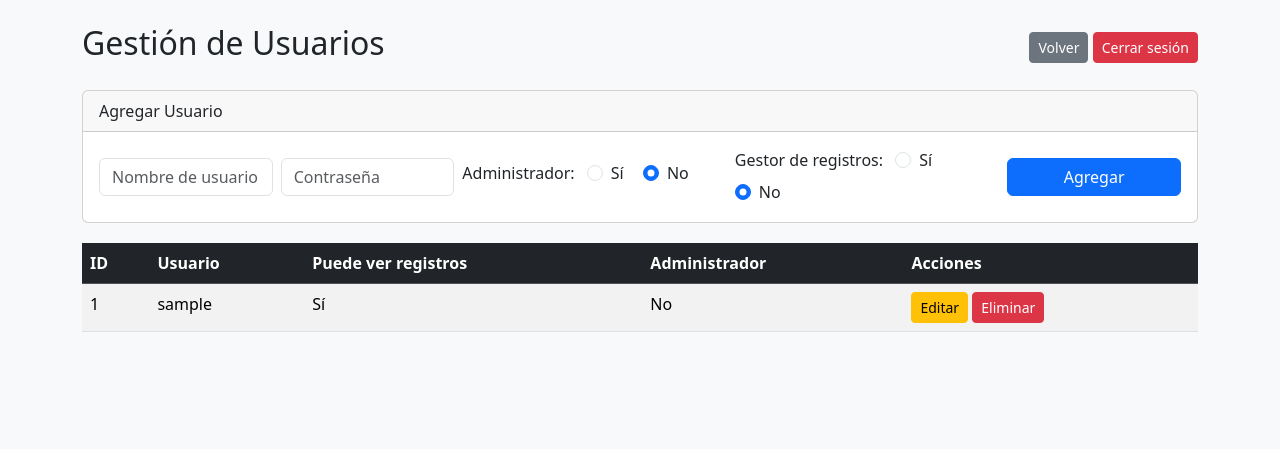
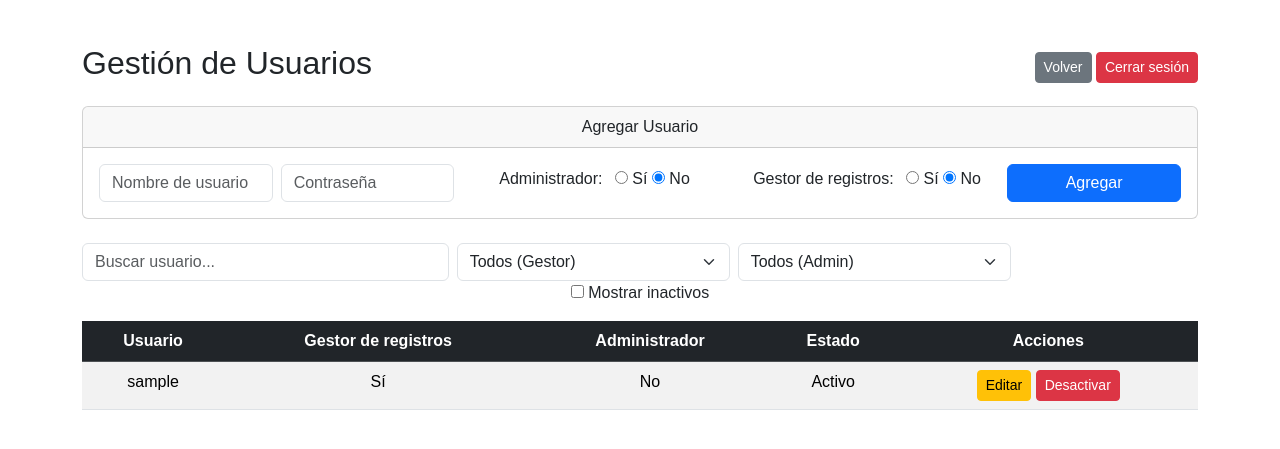
Before and after one commit to hectorxavier/qr-reader-web, a Flask app: page /usuarios in a window 1280 px wide. Shown: the top 449 px of the page. Run offline with Flask 3, Linux system fonts and the light colour scheme; a user stored in the database is signed in; a database or web service that is not in the repository returns one stand-in record (values such as "Sample title"); parts of the project's set-up code (start-up, migrations or seed data) failed here and were passed over; some libraries are stand-ins or nearby versions.

Commit message:
Ajustes en html en usuarios, login y registros

```diff
--- a/app.py
+++ b/app.py
@@ -198,13 +198,26 @@ def usuarios():
     if "user_id" not in session or not session.get("is_admin"):
         return "No tiene permiso para gestionar usuarios", 403
 
+    mostrar_inactivos = request.args.get("inactivos", "0")
+
     conn = get_db_connection()
     cursor = conn.cursor(cursor_factory=RealDictCursor)
-    cursor.execute("SELECT id, username, ver_registros, is_admin FROM usuarios")
+    if mostrar_inactivos == "1":
+        cursor.execute("""
+            SELECT id, username, ver_registros, is_admin, activo
+            FROM usuarios
+        """)
+    else:
+        cursor.execute("""
+            SELECT id, username, ver_registros, is_admin, activo
+            FROM usuarios
+            WHERE activo = 1
+        """)
+
     usuarios_list = cursor.fetchall()
     conn.close()
 
-    return render_template("usuarios.html", usuarios=usuarios_list)
+    return render_template("usuarios.html", usuarios=usuarios_list, mostrar_inactivos=mostrar_inactivos)
 
 @app.route("/usuarios/add", methods=["POST"])
 def add_usuario():
@@ -259,16 +272,23 @@ def edit_usuario(user_id):
     conn.close()
     return "OK", 200
 
-@app.route("/usuarios/delete/<int:user_id>", methods=["POST"])
-def delete_usuario(user_id):
+@app.route("/usuarios/toggle/<int:user_id>", methods=["POST"])
+def toggle_usuario(user_id):
     if "user_id" not in session or not session.get("is_admin"):
         return "No autorizado", 403
 
     conn = get_db_connection()
     cursor = conn.cursor()
-    cursor.execute("DELETE FROM usuarios WHERE id=%s", (user_id,))
+
+    # Cambiar de activo=1 a activo=0 y viceversa
+    cursor.execute("""
+        UPDATE usuarios
+        SET activo = CASE WHEN activo = 1 THEN 0 ELSE 1 END
+        WHERE id = %s
+    """, (user_id,))
     conn.commit()
     conn.close()
+
     return "OK", 200
 
 # -----------------------------
--- a/db.py
+++ b/db.py
@@ -28,7 +28,8 @@ def init_db():
             username TEXT UNIQUE NOT NULL,
             password TEXT NOT NULL,
             ver_registros INTEGER DEFAULT 0,
-            is_admin INTEGER DEFAULT 0
+            is_admin INTEGER DEFAULT 0,
+            activo INTEGER DEFAULT 1
         )
     """)
 
--- a/static/script.js
+++ b/static/script.js
@@ -65,3 +65,62 @@ function initQRScanner() {
 
 // Iniciar scanner al cargar la página
 window.addEventListener("DOMContentLoaded", initQRScanner);
+
+// Filtrado múltiple
+function aplicarFiltros() {
+    const usuarioFiltro = document.getElementById("filtro-usuario").value.toLowerCase();
+    const gestorFiltro = document.getElementById("filtro-gestor").value;
+    const adminFiltro = document.getElementById("filtro-admin").value;
+
+    const filas = document.querySelectorAll("#usuarios-table tbody tr");
+
+    filas.forEach(fila => {
+        const username = fila.querySelector(".col-username").innerText.toLowerCase();
+        const gestor = fila.querySelector(".col-gestor").innerText.toLowerCase();
+        const admin = fila.querySelector(".col-admin").innerText.toLowerCase();
+
+        let mostrar = true;
+
+        // Filtro usuario
+        if (usuarioFiltro && !username.includes(usuarioFiltro)) {
+            mostrar = false;
+        }
+
+        // Filtro gestor
+        if (gestorFiltro && gestor !== gestorFiltro) {
+            mostrar = false;
+        }
+
+        // Filtro admin
+        if (adminFiltro && admin !== adminFiltro) {
+            mostrar = false;
+        }
+
+        fila.style.display = mostrar ? "" : "none";
+    });
+}
+
+// Eventos
+document.getElementById("filtro-usuario").addEventListener("keyup", aplicarFiltros);
+document.getElementById("filtro-gestor").addEventListener("change", aplicarFiltros);
+document.getElementById("filtro-admin").addEventListener("change", aplicarFiltros);
+
+// Activar / Desactivar usuario
+document.querySelectorAll(".btn-toggle").forEach(btn => {
+    btn.addEventListener("click", async () => {
+        const row = btn.closest("tr");
+        const id = row.dataset.id;
+        const activo = row.dataset.activo === "1"; // viene como string
+
+        const accion = activo ? "desactivar" : "activar";
+        if(!confirm(`¿Seguro que desea ${accion} este usuario?`)) return;
+
+        const res = await fetch(`/usuarios/toggle/${id}`, { method: "POST" });
+
+        if(res.ok) location.reload();
+        else {
+            const msg = await res.text();
+            alert("Error al actualizar usuario: " + msg);
+        }
+    });
+});
--- a/templates/login.html
+++ b/templates/login.html
@@ -8,7 +8,7 @@
         body { font-family: Arial, sans-serif; background: #f0f2f5; display: flex; justify-content: center; align-items: center; height: 100vh; margin: 0; }
         .container { background: white; padding: 2rem; border-radius: 10px; box-shadow: 0 4px 10px rgba(0,0,0,0.1); width: 100%; max-width: 400px; }
         h1 { text-align: center; margin-bottom: 1.5rem; }
-        input { width: 100%; padding: 0.75rem; margin-bottom: 1rem; border-radius: 5px; border: 1px solid #ccc; }
+        input { width: 93%; padding: 0.75rem; margin-bottom: 1rem; border-radius: 5px; border: 1px solid #ccc; }
         button { width: 100%; padding: 0.75rem; border: none; border-radius: 5px; background-color: #007bff; color: white; font-weight: bold; cursor: pointer; }
         button:hover { background-color: #0056b3; }
         .links { margin-top: 1rem; text-align: center; }
--- a/templates/registros.html
+++ b/templates/registros.html
@@ -60,9 +60,8 @@
         <table>
             <thead>
                 <tr>
-                    <th>ID</th>
                     <th>Usuario</th>
-                    <th>QR</th>
+                    <th>Oficina</th>
                     <th>Distancia (m)</th>
                     <th>Estado</th>
                     <th>Fecha</th>
@@ -73,7 +72,6 @@
                 {% if registros %}
                     {% for r in registros %}
                     <tr>
-                        <td>{{ r.id }}</td>
                         <td>{{ r.username }}</td>
                         <td>{{ r.qr_number }}</td>
                         <td>{{ r.distancia|round(2) }}</td>
--- a/templates/usuarios.html
+++ b/templates/usuarios.html
@@ -5,11 +5,7 @@
     <meta name="viewport" content="width=device-width, initial-scale=1.0">
     <title>Gestión de Usuarios</title>
     <link href="https://cdn.jsdelivr.net/npm/bootstrap@5.3.2/dist/css/bootstrap.min.css" rel="stylesheet">
-    <style>
-        body { background-color: #f8f9fa; }
-        .card, .table-responsive { margin-top: 20px; }
-        .form-check-inline { margin-right: 15px; }
-    </style>
+    <link rel="stylesheet" href="{{ url_for('static', filename='style.css') }}">
 </head>
 <body>
 <div class="container mt-4">
@@ -21,12 +17,11 @@
         </div>
     </div>
 
-    <!-- Formulario para crear nuevo usuario -->
-    <div class="card">
+    <!-- Formulario agregar usuario -->
+    <div class="card mt-3">
         <div class="card-header">Agregar Usuario</div>
         <div class="card-body">
-            <form id="form-add-user">
-                <div class="row g-2 align-items-center">
+            <form id="form-add-user" class="row g-2 align-items-center">
                 <div class="col-md-2">
                     <input type="text" class="form-control" name="username" placeholder="Nombre de usuario" required>
                 </div>
@@ -35,56 +30,81 @@
                 </div>
                 <div class="col-md-3">
                     <label class="form-label me-2">Administrador:</label>
-                        <div class="form-check form-check-inline">
-                            <input class="form-check-input" type="radio" name="is_admin" id="add-isadmin-si" value="1">
-                            <label class="form-check-label" for="add-isadmin-si">Sí</label>
-                        </div>
-                        <div class="form-check form-check-inline">
-                            <input class="form-check-input" type="radio" name="is_admin" id="add-isadmin-no" value="0" checked>
-                            <label class="form-check-label" for="add-isadmin-no">No</label>
-                        </div>
+                    <input type="radio" name="is_admin" value="1"> Sí
+                    <input type="radio" name="is_admin" value="0" checked> No
                 </div>
                 <div class="col-md-3">
                     <label class="form-label me-2">Gestor de registros:</label>
-                        <div class="form-check form-check-inline">
-                            <input class="form-check-input" type="radio" name="can_view_logs" id="add-canview-si" value="1">
-                            <label class="form-check-label" for="add-canview-si">Sí</label>
-                        </div>
-                        <div class="form-check form-check-inline">
-                            <input class="form-check-input" type="radio" name="can_view_logs" id="add-canview-no" value="0" checked>
-                            <label class="form-check-label" for="add-canview-no">No</label>
-                        </div>
+                    <input type="radio" name="can_view_logs" value="1"> Sí
+                    <input type="radio" name="can_view_logs" value="0" checked> No
                 </div>
                 <div class="col-md-2">
                     <button type="submit" class="btn btn-primary w-100">Agregar</button>
-                    </div>
                 </div>
             </form>
         </div>
     </div>
 
-    <!-- Tabla de usuarios -->
+    <!-- Filtros -->
+    <div class="row mt-3 g-2">
+        <div class="col-md-4"><input type="text" id="filtro-usuario" class="form-control" placeholder="Buscar usuario..."></div>
+        <div class="col-md-3">
+            <select id="filtro-gestor" class="form-select">
+                <option value="">Todos (Gestor)</option>
+                <option value="sí">Sí</option>
+                <option value="no">No</option>
+            </select>
+        </div>
+        <div class="col-md-3">
+            <select id="filtro-admin" class="form-select">
+                <option value="">Todos (Admin)</option>
+                <option value="sí">Sí</option>
+                <option value="no">No</option>
+            </select>
+        </div>
+    </div>
+
+    <!-- Mostrar inactivos -->
+    <form method="get" id="filterForm" class="mb-3">
+        <label>
+            <input type="checkbox" name="inactivos" value="1" onchange="document.getElementById('filterForm').submit();"
+                {% if mostrar_inactivos == '1' %}checked{% endif %}>
+            Mostrar inactivos
+        </label>
+    </form>
+
+    <!-- Tabla usuarios -->
     <div class="table-responsive">
         <table class="table table-striped table-hover" id="usuarios-table">
             <thead class="table-dark">
                 <tr>
-                    <th>ID</th>
                     <th>Usuario</th>
-                    <th>Puede ver registros</th>
+                    <th>Gestor de registros</th>
                     <th>Administrador</th>
+                    <th>Estado</th>
                     <th>Acciones</th>
                 </tr>
             </thead>
             <tbody>
                 {% for user in usuarios %}
-                <tr data-id="{{ user.id }}" data-username="{{ user.username }}" data-canview="{{ user.ver_registros }}" data-isadmin="{{ user.is_admin }}">
-                    <td>{{ user.id }}</td>
-                    <td>{{ user.username }}</td>
+                <tr data-id="{{ user.id }}" data-username="{{ user.username }}"
+                    data-canview="{{ user.ver_registros }}" data-isadmin="{{ user.is_admin }}"
+                    data-activo="{{ user.activo }}">
+
+                    <td>
+                        {{ user.username }}
+                        {% if not user.activo %}<span class="badge bg-secondary ms-2">Inactivo</span>{% endif %}
+                    </td>
                     <td>{{ "Sí" if user.ver_registros else "No" }}</td>
                     <td>{{ "Sí" if user.is_admin else "No" }}</td>
+                    <td>{{ "Activo" if user.activo else "Inactivo" }}</td>
                     <td>
                         <button class="btn btn-sm btn-warning btn-edit" data-bs-toggle="modal" data-bs-target="#editUserModal">Editar</button>
-                        <button class="btn btn-sm btn-danger btn-delete">Eliminar</button>
+                        {% if user.activo %}
+                            <button class="btn btn-sm btn-danger btn-toggle">Desactivar</button>
+                        {% else %}
+                            <button class="btn btn-sm btn-success btn-toggle">Activar</button>
+                        {% endif %}
                     </td>
                 </tr>
                 {% endfor %}
@@ -98,8 +118,8 @@
     <div class="modal-dialog">
         <form id="form-edit-user" class="modal-content">
             <div class="modal-header">
-        <h5 class="modal-title" id="editUserLabel">Editar Usuario</h5>
-        <button type="button" class="btn-close" data-bs-dismiss="modal" aria-label="Cerrar"></button>
+                <h5 class="modal-title">Editar Usuario</h5>
+                <button type="button" class="btn-close" data-bs-dismiss="modal"></button>
             </div>
             <div class="modal-body">
                 <input type="hidden" name="id" id="edit-id">
@@ -108,30 +128,18 @@
                     <input type="text" class="form-control" name="username" id="edit-username" required>
                 </div>
                 <div class="mb-3">
-            <label>Nueva Contraseña (dejar vacío si no cambia)</label>
+                    <label>Contraseña (si desea cambiar)</label>
                     <input type="password" class="form-control" name="password" id="edit-password">
                 </div>
                 <div class="mb-3">
-            <label class="form-label me-2">Administrador:</label>
-            <div class="form-check form-check-inline">
-                <input class="form-check-input" type="radio" name="is_admin_edit" id="edit-isadmin-si" value="1">
-                <label class="form-check-label" for="edit-isadmin-si">Sí</label>
-            </div>
-            <div class="form-check form-check-inline">
-                <input class="form-check-input" type="radio" name="is_admin_edit" id="edit-isadmin-no" value="0">
-                <label class="form-check-label" for="edit-isadmin-no">No</label>
-            </div>
+                    <label>Administrador:</label>
+                    <input type="radio" name="is_admin_edit" id="edit-isadmin-si" value="1"> Sí
+                    <input type="radio" name="is_admin_edit" id="edit-isadmin-no" value="0"> No
                 </div>
                 <div class="mb-3">
-            <label class="form-label me-2">Gestor de registros:</label>
-            <div class="form-check form-check-inline">
-                <input class="form-check-input" type="radio" name="can_view_logs_edit" id="edit-canview-si" value="1">
-                <label class="form-check-label" for="edit-canview-si">Sí</label>
-            </div>
-            <div class="form-check form-check-inline">
-                <input class="form-check-input" type="radio" name="can_view_logs_edit" id="edit-canview-no" value="0">
-                <label class="form-check-label" for="edit-canview-no">No</label>
-            </div>
+                    <label>Gestor de registros:</label>
+                    <input type="radio" name="can_view_logs_edit" id="edit-canview-si" value="1"> Sí
+                    <input type="radio" name="can_view_logs_edit" id="edit-canview-no" value="0"> No
                 </div>
             </div>
             <div class="modal-footer">
@@ -143,107 +151,6 @@
 </div>
 
 <script src="https://cdn.jsdelivr.net/npm/bootstrap@5.3.2/dist/js/bootstrap.bundle.min.js"></script>
-<script>
-document.addEventListener("DOMContentLoaded", () => {
-
-    function syncCanViewLogs(adminRadios, viewRadios) {
-        if(adminRadios[0].checked) { // Sí
-            viewRadios[0].checked = true;
-            viewRadios[0].disabled = true;
-            viewRadios[1].disabled = true;
-        } else { // No
-            viewRadios[0].disabled = false;
-            viewRadios[1].disabled = false;
-        }
-    }
-
-    // Radios agregar usuario
-    const addAdminRadios = [document.getElementById("add-isadmin-si"), document.getElementById("add-isadmin-no")];
-    const addViewRadios = [document.getElementById("add-canview-si"), document.getElementById("add-canview-no")];
-    addAdminRadios.forEach(r => r.addEventListener("change", () => syncCanViewLogs(addAdminRadios, addViewRadios)));
-    syncCanViewLogs(addAdminRadios, addViewRadios);
-
-    // Agregar usuario
-    const formAdd = document.getElementById("form-add-user");
-    formAdd.addEventListener("submit", async e => {
-        e.preventDefault();
-        const data = Object.fromEntries(new FormData(formAdd));
-        data.is_admin = addAdminRadios[0].checked ? 1 : 0;
-        data.can_view_logs = addViewRadios[0].checked ? 1 : 0;
-
-        const res = await fetch("/usuarios/add", {
-            method: "POST",
-            headers: {"Content-Type":"application/json"},
-            body: JSON.stringify(data)
-        });
-
-        if(res.ok) location.reload();
-        else {
-            const msg = await res.text();
-            alert("Error al agregar usuario: " + msg);
-        }
-    });
-
-    // Modal edición
-    const editAdminRadios = [document.getElementById("edit-isadmin-si"), document.getElementById("edit-isadmin-no")];
-    const editViewRadios = [document.getElementById("edit-canview-si"), document.getElementById("edit-canview-no")];
-    let currentEditId = null;
-
-    document.querySelectorAll(".btn-edit").forEach(btn => {
-        btn.addEventListener("click", () => {
-            const row = btn.closest("tr");
-            currentEditId = row.dataset.id;
-            document.getElementById("edit-id").value = currentEditId;
-            document.getElementById("edit-username").value = row.dataset.username;
-            editAdminRadios[0].checked = row.dataset.isadmin == "1";
-            editAdminRadios[1].checked = row.dataset.isadmin == "0";
-            editViewRadios[0].checked = row.dataset.canview == "1";
-            editViewRadios[1].checked = row.dataset.canview == "0";
-            syncCanViewLogs(editAdminRadios, editViewRadios);
-        });
-    });
-
-    editAdminRadios.forEach(r => r.addEventListener("change", () => syncCanViewLogs(editAdminRadios, editViewRadios)));
-
-    // Editar usuario
-    const formEdit = document.getElementById("form-edit-user");
-    formEdit.addEventListener("submit", async e => {
-        e.preventDefault();
-        const data = Object.fromEntries(new FormData(formEdit));
-        data.is_admin = editAdminRadios[0].checked ? 1 : 0;
-        data.can_view_logs = editViewRadios[0].checked ? 1 : 0;
-
-        const res = await fetch(`/usuarios/edit/${currentEditId}`, {
-            method: "POST",
-            headers: {"Content-Type":"application/json"},
-            body: JSON.stringify(data)
-        });
-
-        if(res.ok) location.reload();
-        else {
-            const msg = await res.text();
-            alert("Error al editar usuario: " + msg);
-        }
-    });
-
-    // Eliminar usuario
-    document.querySelectorAll(".btn-delete").forEach(btn => {
-        btn.addEventListener("click", async () => {
-            if(!confirm("¿Desea eliminar este usuario?")) return;
-            const row = btn.closest("tr");
-            const id = row.dataset.id;
-
-            const res = await fetch(`/usuarios/delete/${id}`, { method: "POST" });
-
-            if(res.ok) location.reload();
-            else {
-                const msg = await res.text();
-                alert("Error al eliminar usuario: " + msg);
-            }
-        });
-    });
-
-});
-</script>
+<script src="{{ url_for('static', filename='script.js') }}"></script>
 </body>
 </html>
```
Lines whose indentation alone changed are shown as unchanged.
